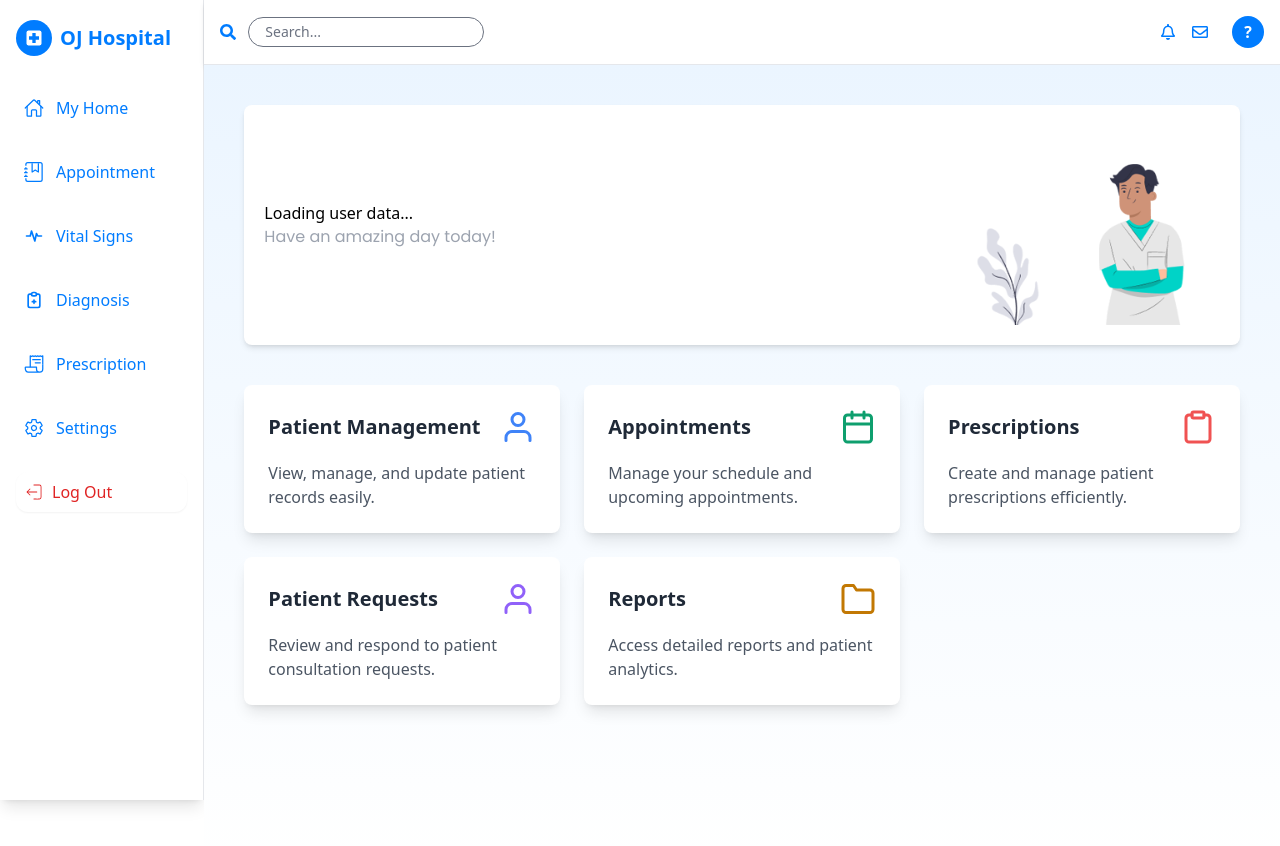
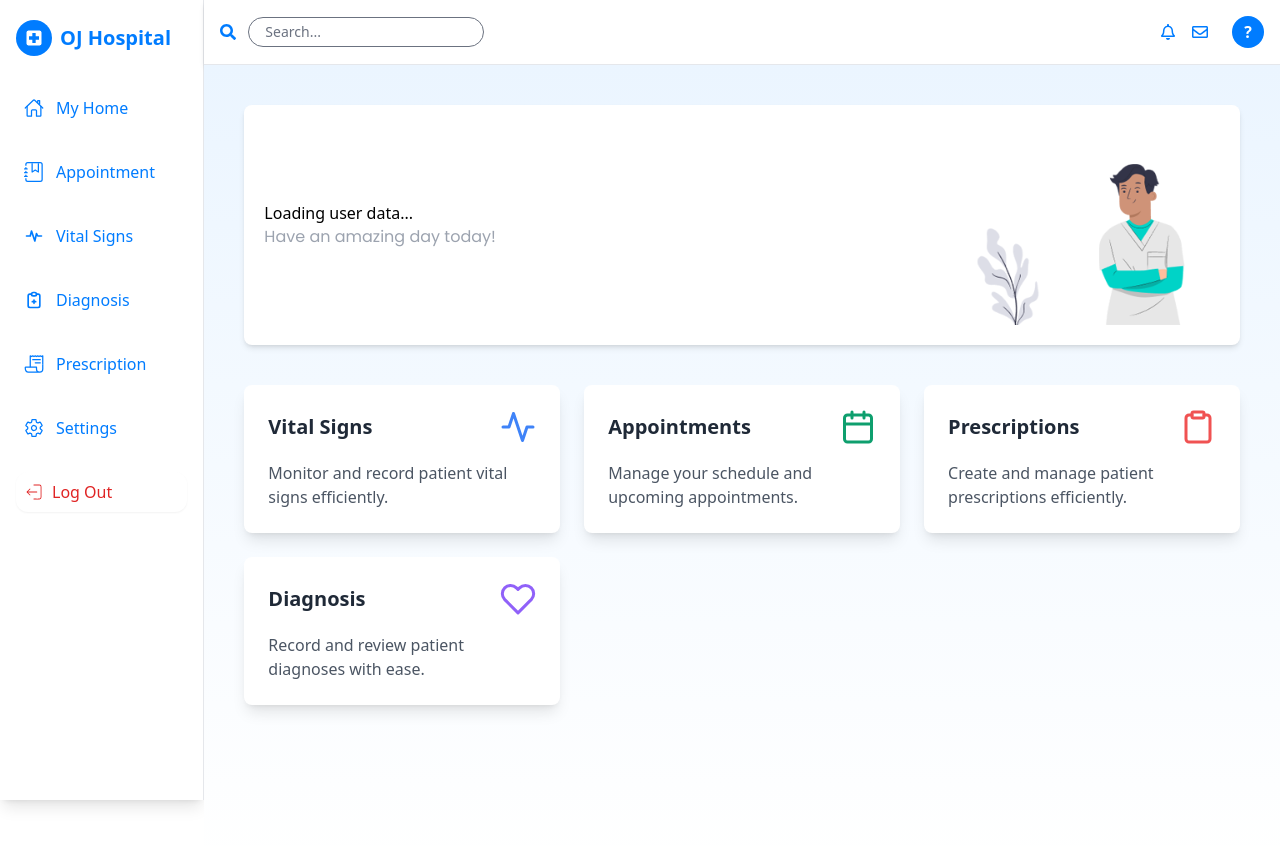
Before and after one commit to Similoluwa24/hmsFrontend, a React (Vite) app: page /doctor/home in a window 1280 px wide. Shown: the top 846 px of the page. Built offline with nearby package versions, Linux system fonts and the light colour scheme; no server answers; a web font is replaced by a local one.

Commit message:
11/12/24

```diff
--- a/src/context/HospitalContext.jsx
+++ b/src/context/HospitalContext.jsx
@@ -84,8 +84,8 @@ export const HospitalProvider = ({children})=>{
 
     if (res.ok) {
       setUser(data.user);
-    } else if(data.message === 'Invalid or expired token') {
-      // showHide('error','Session Expired please re-login')
+    } else if(data.message === 'Token has expired. Please log in again.') {
+       //showHide('error','Session Expired please re-login')
       navigate('/auth/login')
     }else{
 
--- a/src/pages/doctor/DoctorHome.jsx
+++ b/src/pages/doctor/DoctorHome.jsx
@@ -1,6 +1,6 @@
 import React, { useContext } from 'react';
 import { Link } from 'react-router-dom';
-import { FiUser , FiClipboard, FiCalendar, FiUserCheck, FiFolder } from 'react-icons/fi';
+import { FiUser , FiClipboard, FiCalendar, FiUserCheck, FiFolder, FiActivity, FiHeart, FiFileText } from 'react-icons/fi';
 import doc from '../../assets/doc.png';
 import HospitalContext from '../../context/HospitalContext';
 
@@ -25,13 +25,13 @@ function DoctorHome() {
       </header>
 
       <div className="grid grid-cols-1 sm:grid-cols-2 lg:grid-cols-3 gap-6">
-        {/* Patient Management */}
-        <Link to="/patients" className="bg-white p-6 rounded-lg shadow-lg hover:shadow-xl transition duration-300">
+  {/* Vital Signs */}
+  <Link to="/doctor/addvitals" className="bg-white p-6 rounded-lg shadow-lg hover:shadow-xl transition duration-300">
     <div className="flex justify-between items-center mb-4">
-            <h2 className="text-lg md:text-xl font-semibold text-gray-800">Patient Management</h2>
-            <FiUser  className="text-3xl md:text-4xl text-blue-500" />
+      <h2 className="text-lg md:text-xl font-semibold text-gray-800">Vital Signs</h2>
+      <FiActivity className="text-3xl md:text-4xl text-blue-500" />
     </div>
-          <p className="text-gray-600">View, manage, and update patient records easily.</p>
+    <p className="text-gray-600">Monitor and record patient vital signs efficiently.</p>
   </Link>
 
   {/* Appointments */}
@@ -52,24 +52,25 @@ function DoctorHome() {
     <p className="text-gray-600">Create and manage patient prescriptions efficiently.</p>
   </Link>
 
-        {/* Patient Requests */}
-        <Link to="/requests" className="bg-white p-6 rounded-lg shadow-lg hover:shadow-xl transition duration-300">
+  {/* Diagnosis */}
+  <Link to="/doctor/diagnosis/list" className="bg-white p-6 rounded-lg shadow-lg hover:shadow-xl transition duration-300">
     <div className="flex justify-between items-center mb-4">
-            <h2 className="text-lg md:text-xl font-semibold text-gray-800">Patient Requests</h2>
-            <FiUser Check className="text-3xl md:text-4xl text-purple-500" />
+      <h2 className="text-lg md:text-xl font-semibold text-gray-800">Diagnosis</h2>
+      <FiHeart className="text-3xl md:text-4xl text-purple-500" />
     </div>
-          <p className="text-gray-600">Review and respond to patient consultation requests.</p>
+    <p className="text-gray-600">Record and review patient diagnoses with ease.</p>
   </Link>
 
   {/* Reports */}
-        <Link to="/reports" className="bg-white p-6 rounded-lg shadow-lg hover:shadow-xl transition duration-300">
+  {/* <Link to="/reports" className="bg-white p-6 rounded-lg shadow-lg hover:shadow-xl transition duration-300">
     <div className="flex justify-between items-center mb-4">
       <h2 className="text-lg md:text-xl font-semibold text-gray-800">Reports</h2>
-            <FiFolder className="text-3xl md:text-4xl text-yellow-500" />
+      <FiFileText className="text-3xl md:text-4xl text-yellow-500" />
     </div>
     <p className="text-gray-600">Access detailed reports and patient analytics.</p>
-        </Link>
+  </Link> */}
 </div>
+
     </div>
   );
 };
--- a/src/pages/doctor/DrSettings.jsx
+++ b/src/pages/doctor/DrSettings.jsx
@@ -51,7 +51,7 @@ function DrSettings() {
     };
 
     fetchUserData();
-  }, [showHide]);
+  }, []);
   const submitHandler = async (e) => {
     e.preventDefault()
     if(newpassword !== confirmPassword){
```
Lines whose indentation alone changed are shown as unchanged.
